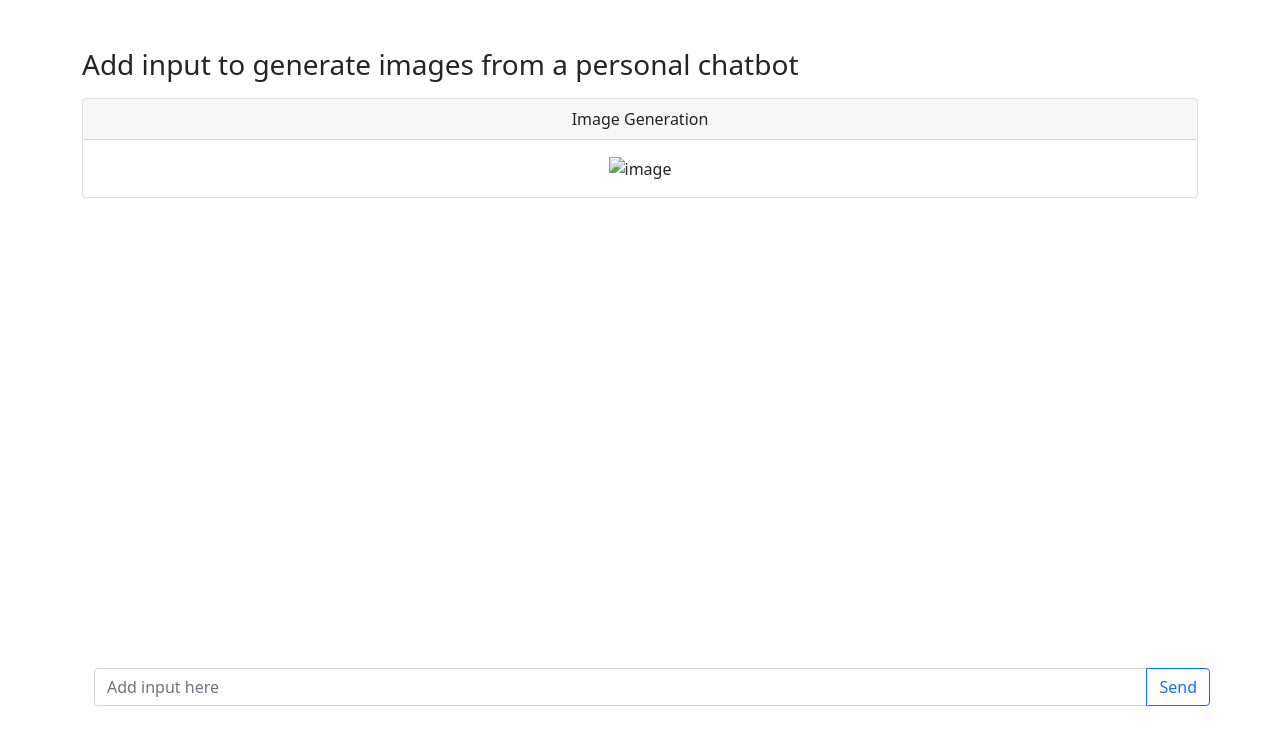
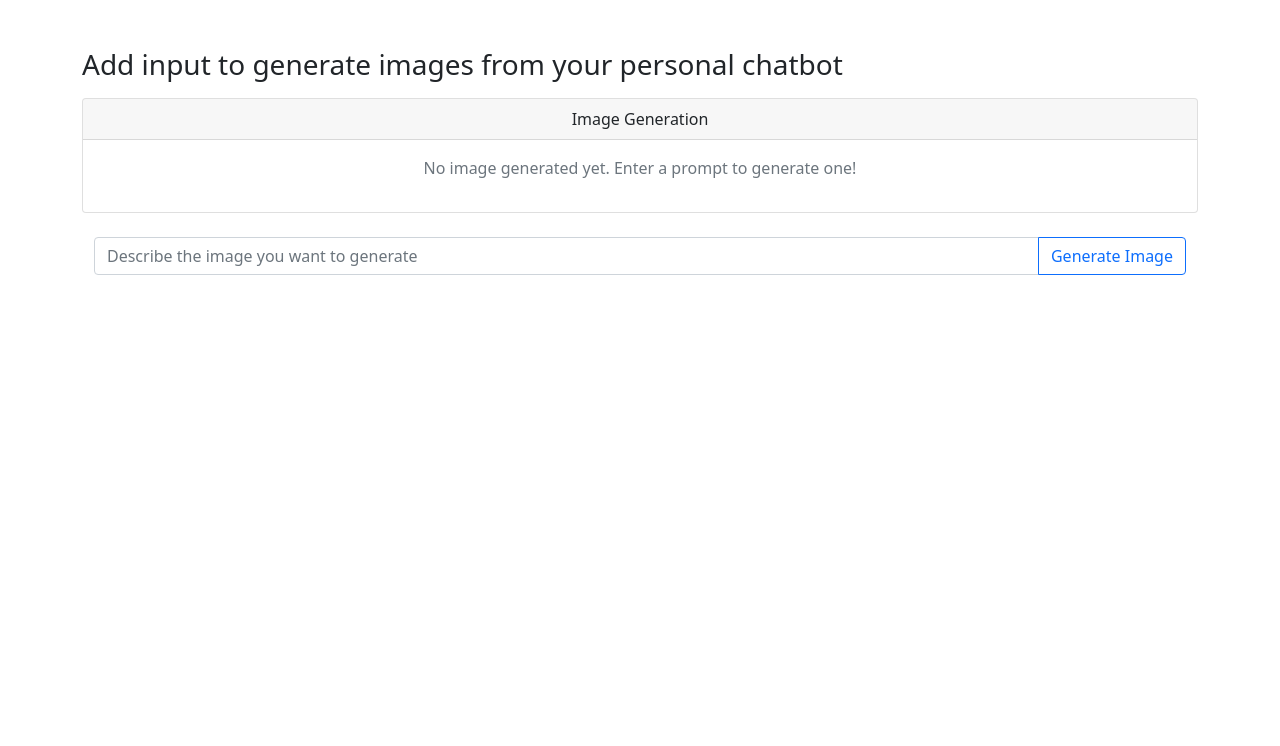
Before and after one commit to Anshi231/Chatbot, a FastAPI app: template Templates/image.html in a window 1280 px wide. Shown: the part 54-800 px from the top of the page. Run offline with FastAPI, Linux system fonts and the light colour scheme; the template is opened without the code that fills it, so the values that code supplies are empty.

Commit message:
Update image.html

```diff
--- a/Templates/image.html
+++ b/Templates/image.html
@@ -2,7 +2,7 @@
 
 <div class="container mt-5">
   <h3>
-    Add input to generate images from a personal chatbot
+    Add input to generate images from your personal chatbot
   </h3>
 
   <div>
@@ -11,18 +11,26 @@
         Image Generation
       </div>
       <div class="card-body">
+        {% if image_url %}
         <div>
-          <img src="{{image_url}}" alt="image">
+          <img src="{{ image_url }}" alt="Generated Image" class="img-fluid" style="max-width: 100%; height: auto;">
         </div>
+        {% else %}
+        <p class="text-muted">No image generated yet. Enter a prompt to generate one!</p>
+        {% endif %}
+        {% if error_message %}
+        <div class="alert alert-danger mt-3">
+          {{ error_message }}
+        </div>
+        {% endif %}
       </div>
     </div>
   </div>
 
-  <form class="container" id="footer" action="/image" method="POST">
+  <form class="container mt-4" action="/image" method="POST">
     <div class="input-group mb-3">
-      <input class="form-control" placeholder="Add input here" name="user_input">
-      <button class="btn btn-outline-primary" type="submit">Send</button>
+      <input class="form-control" type="text" name="user_input" placeholder="Describe the image you want to generate" required>
+      <button class="btn btn-outline-primary" type="submit">Generate Image</button>
     </div>
   </form>
-
 </div>
```
